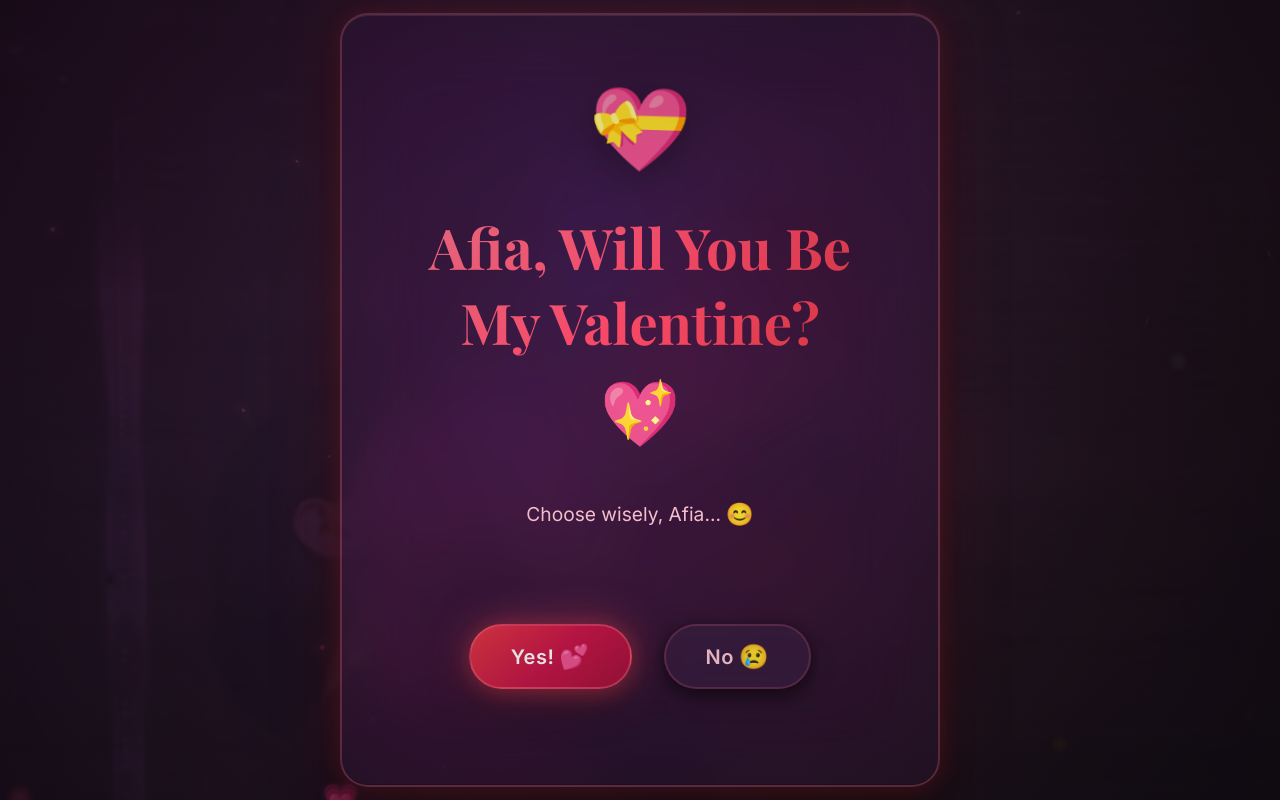
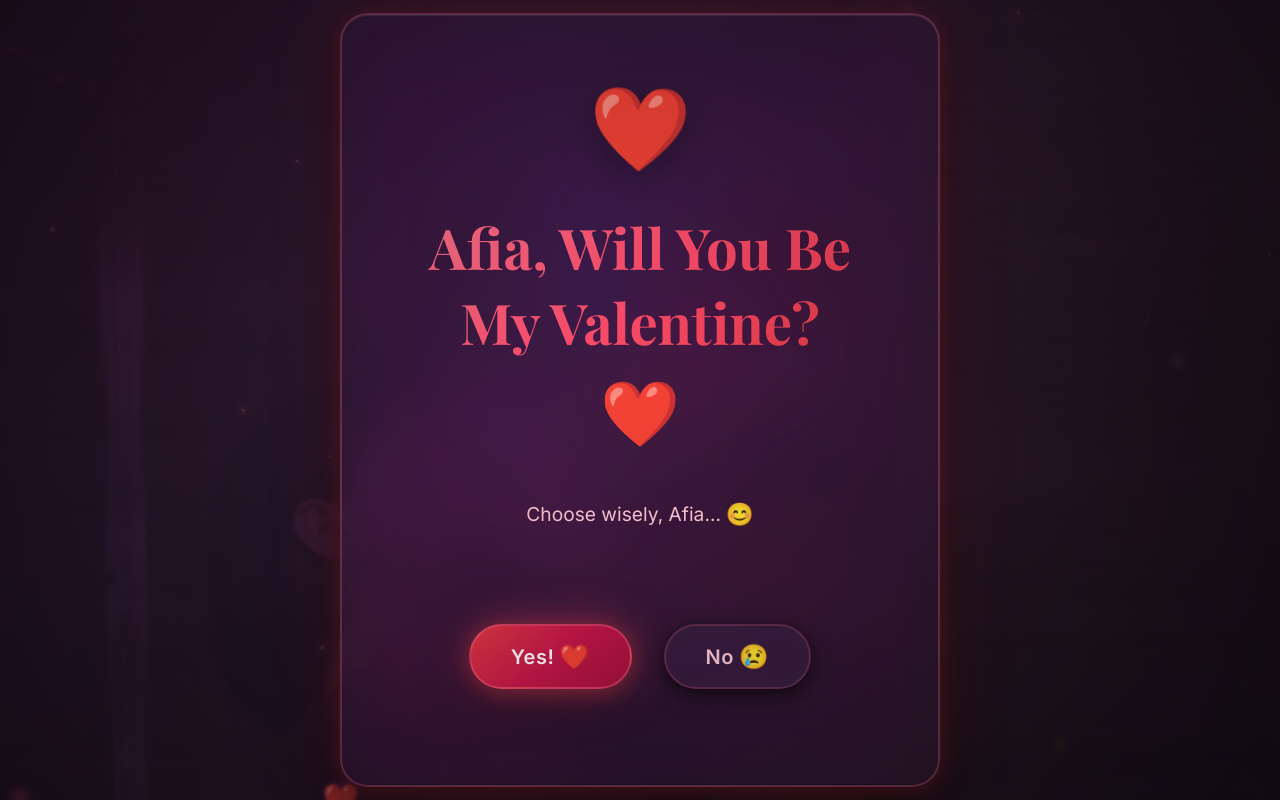
Before and after one commit to roman23011/surprise, a React (Vite) app: page / in a window 1280 px wide. Built offline with nearby package versions, Linux system fonts and the light colour scheme.

Commit message:
adjust floating ratio to 80/20

```diff
--- a/src/components/FloatingHearts.jsx
+++ b/src/components/FloatingHearts.jsx
@@ -21,8 +21,8 @@ const FloatingHearts = () => {
             overflow: 'hidden'
         }}>
             {Array.from({ length: numberOfParticles }).map((_, index) => {
-                const isHeart = Math.random() < 0.3
-                const hearts = ['❤️', '💖', '💗', '💕']
+                const isHeart = Math.random() < 0.2
+                const hearts = ['❤️']
                 const randomHeart = hearts[Math.floor(Math.random() * hearts.length)]
 
                 const randomColor = colors[Math.floor(Math.random() * colors.length)]
--- a/src/components/ProposalScreen.jsx
+++ b/src/components/ProposalScreen.jsx
@@ -47,14 +47,14 @@ const ProposalScreen = ({ onAccept, audioRef }) => {
     }
 
     const messages = [
-        { text: "Afia, Will You Be My Valentine?", emoji: "💖" },
+        { text: "Afia, Will You Be My Valentine?", emoji: "❤️" },
         { text: "Heyy Darling?", emoji: "😉" },
-        { text: "Are you sure, Afia?", emoji: "💕" },
+        { text: "Are you sure, Afia?", emoji: "❤️" },
         { text: "Really sure?" },
-        { text: "Think about it, Afia!", emoji: "💗" },
-        { text: "You know you want to!", emoji: "💝" },
+        { text: "Think about it, Afia!", emoji: "❤️" },
+        { text: "You know you want to!", emoji: "❤️" },
         { text: "Just say yes, Afia!", emoji: "❤️" },
-        { text: "Come on, Afia!", emoji: "💓" }
+        { text: "Come on, Afia!", emoji: "❤️" }
     ]
 
     const currentMessage = messages[Math.min(noAttempts, messages.length - 1)]
@@ -78,7 +78,7 @@ const ProposalScreen = ({ onAccept, audioRef }) => {
                 animate={{ opacity: 1, y: 0 }}
                 transition={{ duration: 0.6, delay: 0.2 }}
             >
-                {}
+                { }
                 <motion.div
                     style={{
                         fontSize: '5rem',
@@ -97,10 +97,10 @@ const ProposalScreen = ({ onAccept, audioRef }) => {
                         ease: "easeInOut"
                     }}
                 >
-                    💝
+                    ❤️
                 </motion.div>
 
-                {}
+                { }
                 <motion.h1
                     style={{
                         fontFamily: 'var(--font-heading)',
@@ -137,7 +137,7 @@ const ProposalScreen = ({ onAccept, audioRef }) => {
                     </span>
                 </motion.h1>
 
-                {}
+                { }
                 <motion.p
                     style={{
                         fontSize: '1.2rem',
@@ -156,7 +156,7 @@ const ProposalScreen = ({ onAccept, audioRef }) => {
                     <span style={{ fontSize: '1.4rem' }}>😊</span>
                 </motion.p>
 
-                {}
+                { }
                 <div style={{
                     position: 'relative',
                     display: 'flex',
@@ -167,7 +167,7 @@ const ProposalScreen = ({ onAccept, audioRef }) => {
                     width: '100%',
                     padding: '2rem'
                 }}>
-                    {}
+                    { }
                     <motion.button
                         className="btn btn-yes"
                         onClick={onAccept}
@@ -190,11 +190,11 @@ const ProposalScreen = ({ onAccept, audioRef }) => {
                     >
                         <span style={{ position: 'relative', zIndex: 1, display: 'flex', alignItems: 'center', gap: '0.3rem' }}>
                             <span>Yes!</span>
-                            <span style={{ fontSize: '1.2em' }}>💕</span>
+                            <span style={{ fontSize: '1.2em' }}>❤️</span>
                         </span>
                     </motion.button>
 
-                    {}
+                    { }
                     <motion.button
                         className="btn btn-no"
                         onMouseEnter={handleNoHover}
@@ -224,7 +224,7 @@ const ProposalScreen = ({ onAccept, audioRef }) => {
                     </motion.button>
                 </div>
 
-                {}
+                { }
                 {noAttempts > 2 && (
                     <motion.p
                         initial={{ opacity: 0, y: 10 }}
--- a/src/components/SuccessScreen.jsx
+++ b/src/components/SuccessScreen.jsx
@@ -117,7 +117,7 @@ const SuccessScreen = ({ currentPhotoIndex, setCurrentPhotoIndex }) => {
                     transition={{ delay: 0.6 }}
                 >
                     <span>I knew you'd say yes, Afia!</span>
-                    <span style={{ fontSize: '1.6rem' }}>💕</span>
+                    <span style={{ fontSize: '1.6rem' }}>❤️</span>
                 </motion.p>
 
                 <motion.p
```
